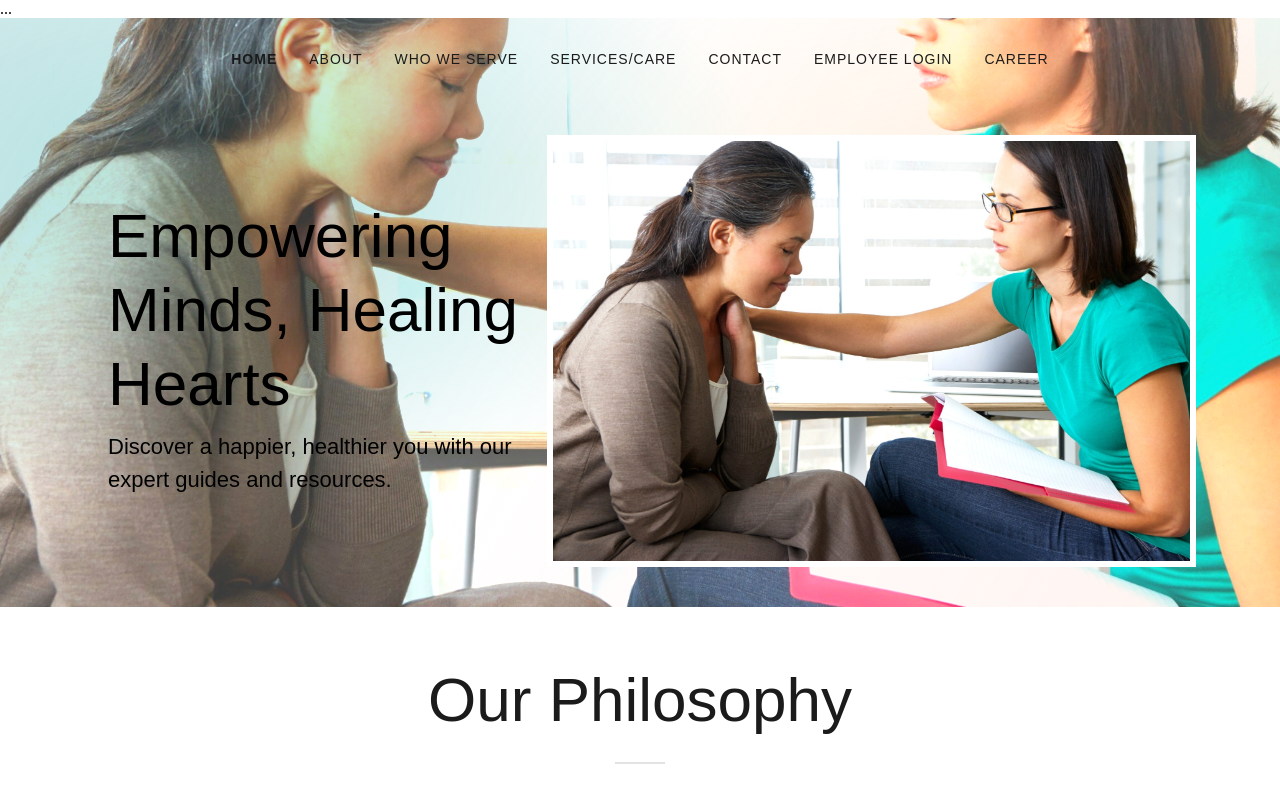
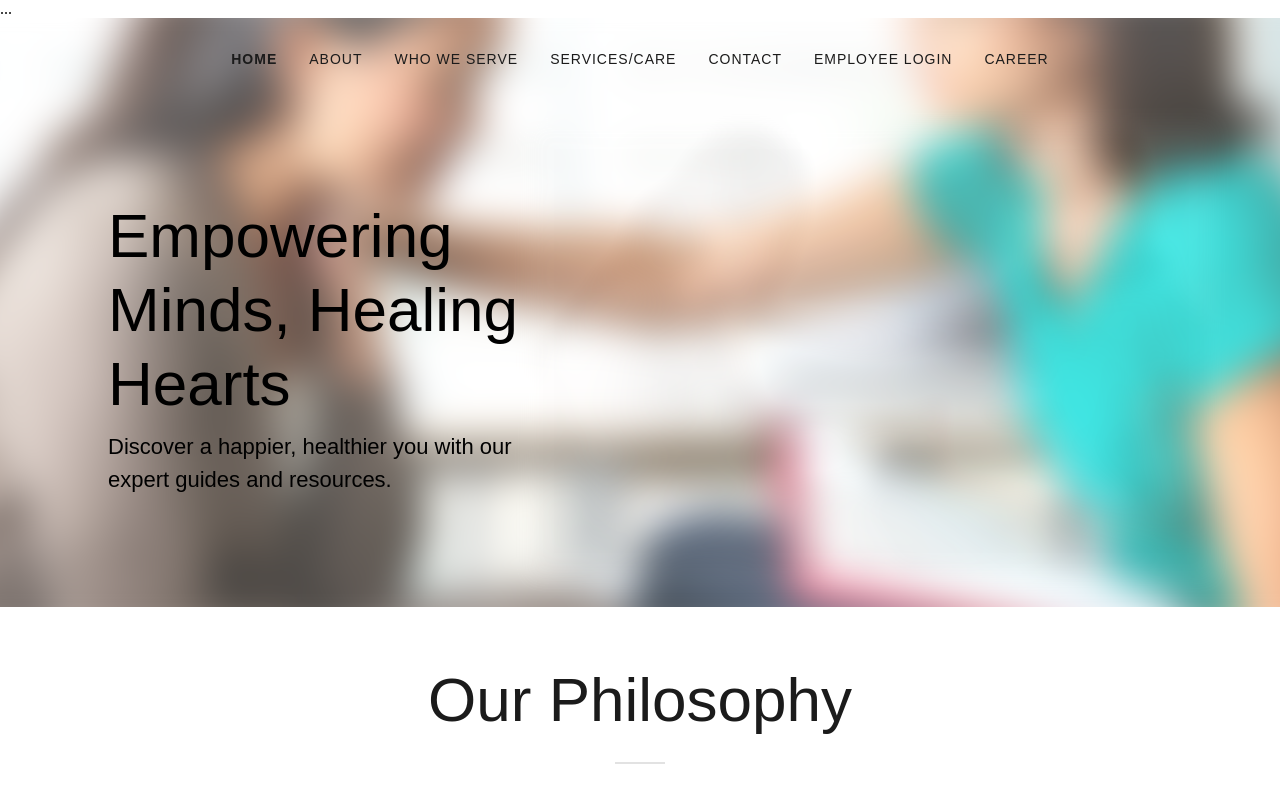
Before and after one commit to praveen0mbbs-boop/caringminds-website, a website: page index.html in a window 1280 px wide. Shown: the top 800 px of the page. Drawn offline with Linux system fonts and the light colour scheme; grey boxes are pictures that could not be loaded; a web font is replaced by a local one.

Commit message:
Update index.html

```diff
--- a/index.html
+++ b/index.html
@@ -641,43 +641,42 @@
 }
 </style>
 
-<style id="v4-vivid-overrides">
-/* V4: keep layout identical, only adjust HERO BACKGROUND colors and remove blur. */
+<!-- CM-FIX: HERO BACKGROUND GRADIENT (keep layout; reduce image visibility) -->
+<style id="cm-hero-gradient-override">
+  /* Target the GoDaddy hero background wrapper */
+  [data-ux="HeaderMediaBackground"][data-aid="BACKGROUND_IMAGE_RENDERED"]{
+    position: relative !important;
+    overflow: hidden !important;
+    background: none !important;
+  }
 
-/* Neutralize any blur applied to hero background pseudo-element */
-[data-ux="HeaderMediaBackground"]::before{
-  filter: none !important;
-  -webkit-filter: none !important;
-}
+  /* Gradient layer ABOVE the image but BELOW all content */
+  [data-ux="HeaderMediaBackground"][data-aid="BACKGROUND_IMAGE_RENDERED"]::before{
+    content: "";
+    position: absolute;
+    inset: 0;
+    z-index: 0;
+    /* soft teal/blue -> white, similar feel to original */
+    background:
+      radial-gradient(1200px 700px at 20% 35%, rgba(0, 166, 156, 0.35) 0%, rgba(0, 166, 156, 0.12) 45%, rgba(255,255,255,0.00) 70%),
+      radial-gradient(900px 600px at 78% 55%, rgba(46, 148, 255, 0.22) 0%, rgba(46, 148, 255, 0.10) 45%, rgba(255,255,255,0.00) 72%),
+      linear-gradient(135deg, rgba(0, 166, 156, 0.14) 0%, rgba(46, 148, 255, 0.10) 35%, rgba(255,255,255,0.92) 85%, rgba(255,255,255,0.96) 100%);
+    pointer-events: none;
+  }
 
-/* Then boost vividness on the exact hero background pseudo-element used by v4 */
-[data-ux="HeaderMediaBackground"][data-aid="BACKGROUND_IMAGE_RENDERED"]::before{
-  filter: saturate(1.35) contrast(1.12) brightness(1.06) !important;
-  -webkit-filter: saturate(1.35) contrast(1.12) brightness(1.06) !important;
-}
+  /* Make sure hero content is on top of gradient */
+  [data-ux="HeaderMediaBackground"][data-aid="BACKGROUND_IMAGE_RENDERED"] > *{
+    position: relative;
+    z-index: 1;
+  }
 
-/* Add a subtle color overlay (does NOT blur) */
-[data-ux="HeaderMediaBackground"]{
-  position: relative;
-}
-[data-ux="HeaderMediaBackground"]::after{
-  content:"";
-  position:absolute;
-  inset:0;
-  pointer-events:none;
-  background:
-    radial-gradient(900px 520px at 18% 30%, rgba(0, 173, 165, 0.24), rgba(0, 0, 0, 0) 60%),
-    radial-gradient(900px 520px at 78% 36%, rgba(255, 196, 120, 0.18), rgba(0, 0, 0, 0) 62%),
-    linear-gradient(120deg, rgba(0, 120, 130, 0.14), rgba(0, 0, 0, 0) 45%, rgba(255, 155, 120, 0.12));
-  mix-blend-mode: multiply;
-  opacity: 1;
-  z-index: 0;
-}
-/* Keep hero content above overlay */
-[data-ux="HeaderMediaBackground"] > *{
-  position: relative;
-  z-index: 1;
-}
+  /* Keep the image technically present for layout, but make it barely visible */
+  img[data-ux="HeaderMediaImage"][data-aid="BACKGROUND_IMAGE_RENDERED"],
+  [data-ux="HeaderMediaBackground"][data-aid="BACKGROUND_IMAGE_RENDERED"] img{
+    opacity: 0.05 !important;   /* near-invisible */
+    filter: blur(10px) saturate(70%) contrast(115%) brightness(112%) !important;
+    transform: scale(1.06) !important;
+  }
 </style>
 
 </head>
```
